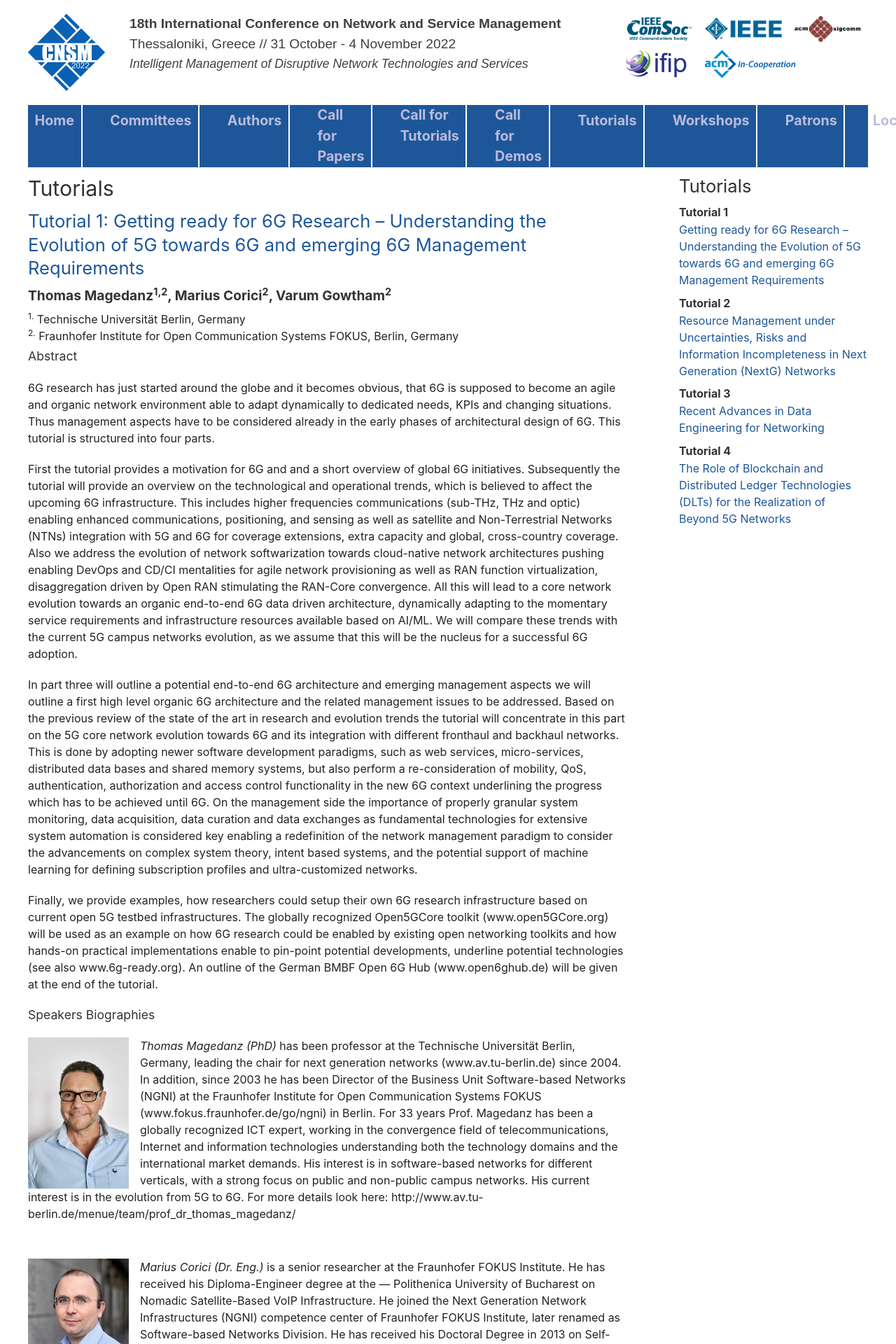
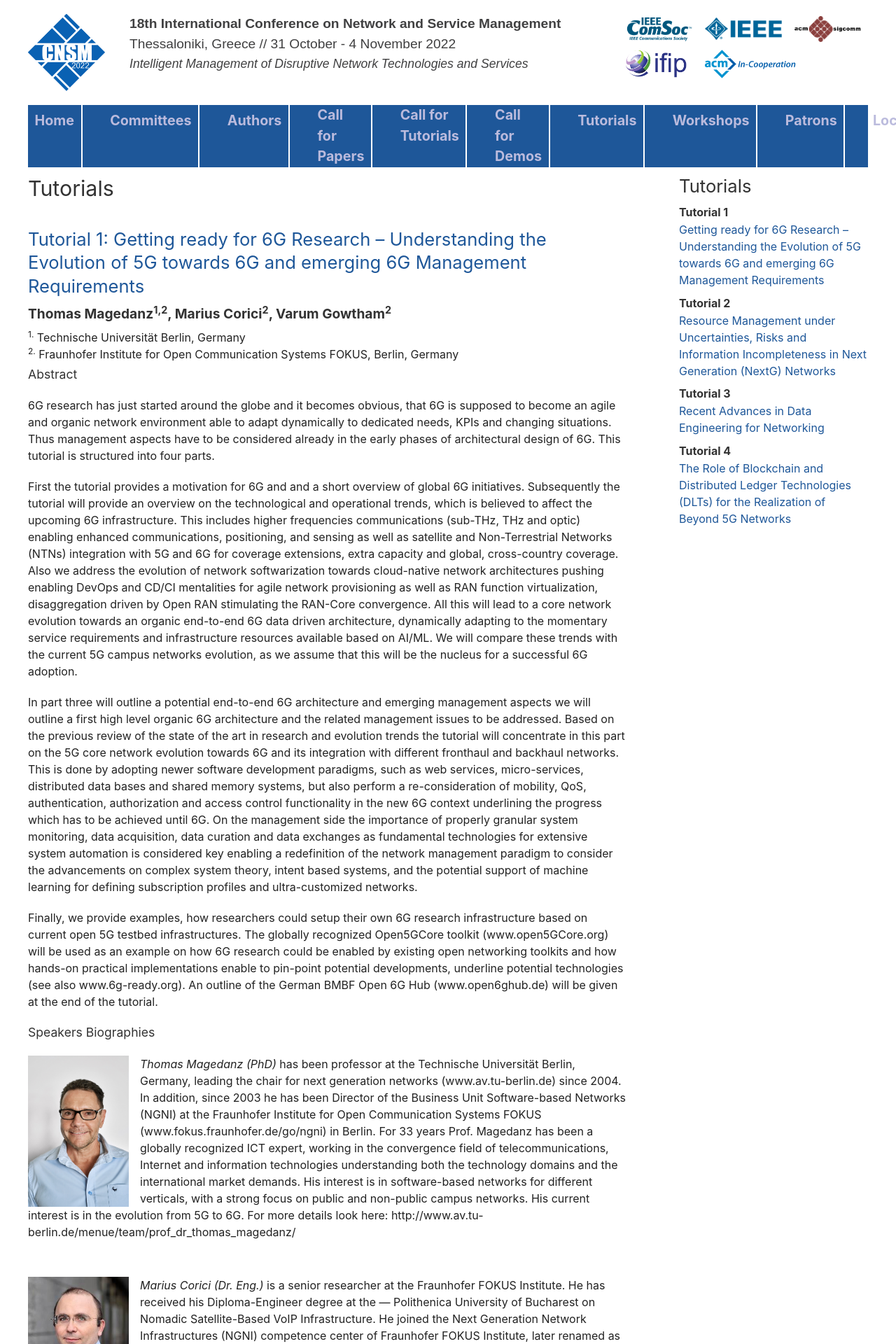
Before and after one commit to stuartclayman/cnsm_2022_website, a Jekyll site: the page built from tutorial.html, in a window 1280 px wide. Shown: the top 1920 px of the page at 70% size. Built offline with Jekyll 4.4.1, drawn with Linux system fonts in a browser that asks for light colours; nearby versions of some CDN libraries.

Commit message:
Tutorials

```diff
--- a/tutorial.html
+++ b/tutorial.html
@@ -10,7 +10,7 @@
 <h1>Tutorials</h1>
 
 
-<h2 id="tut1" class="cn-blue">Tutorial 1: Getting ready for 6G Research – Understanding the Evolution of 5G towards 6G and emerging 6G Management Requirements</h2>
+<h2 id="tut1" class="cn-blue" style="padding-top: 1em;">Tutorial 1: Getting ready for 6G Research – Understanding the Evolution of 5G towards 6G and emerging 6G Management Requirements</h2>
 
 <h3 class="cnsm-header">Thomas Magedanz<sup>1,2</sup>, Marius Corici<sup>2</sup>, Varum Gowtham<sup>2</sup></h3>
 
@@ -43,7 +43,7 @@
  <i>Varum Gowtham (M.Sc.)</i> is a senior scientist at the Fraunhofer FOKUS Institute and researcher at Technische Universität Berlin, Germany. He received his M.Sc degree in 2016, in ICT Innovation from EIT (European Institute of Innovation and Technology) Digital Master School, a dual degree program between Technische Universitaet (TU) Berlin and University of Trento, Italy with Embedded Systems as major field of study. Previously he worked as a project assistant at Department of Electronic Systems Engineering (DESE), Indian Institute of Science, Bengaluru. His current research focus is on autonomous and organic networks.</p>
 
 
-<h2 id="tut2" class="cn-blue">Tutorial 2: Resource Management under Uncertainties, Risks and Information Incompleteness in Next Generation (NextG) Networks</h2>
+<h2 id="tut2" class="cn-blue" style="padding-top: 2em;">Tutorial 2: Resource Management under Uncertainties, Risks and Information Incompleteness in Next Generation (NextG) Networks</h2>
 
 <h3 class="cnsm-header">Symeon Papavassiliou, Christos Pelekis, Maria Diamanti</h3>
 
@@ -71,7 +71,7 @@
  <i>Maria Diamanti</i> is a research associate in the Network Management and Optimal Design Laboratory, in the School of Electrical and Computer Engineering at the National Technical University of Athens. She received her Diploma in Electrical and Computer Engineering from the Aristotle University of Thessaloniki in 2018. She is currently involved as a researcher in several National and European R&D projects in the era of Future Internet. Her research interests lie in the areas of 5G/6G wireless networks, resource management and optimization, game theory, contract theory, and reinforcement learning.</p>
 
 
-<h2 id="tut3" class="cn-blue">Tutorial 3: Recent Advances in Data Engineering for Networking</h2>
+<h2 id="tut3" class="cn-blue" style="padding-top: 2em;">Tutorial 3: Recent Advances in Data Engineering for Networking</h2>
 
 <h3 class="cnsm-header">Engin Zeydan, Josep Mangues-Bafalluy</h3>
 
@@ -96,7 +96,7 @@
 
 
 
-<h2 id="tut4" class="cn-blue">Tutorial 4: The Role of Blockchain and Distributed Ledger Technologies (DLTs) for the Realization of Beyond 5G Networks</h2>
+<h2 id="tut4" class="cn-blue" style="padding-top: 2em;">Tutorial 4: The Role of Blockchain and Distributed Ledger Technologies (DLTs) for the Realization of Beyond 5G Networks</h2>
 
 <h3 class="cnsm-header">Madhusanka Liyanage</h3>
 
```
